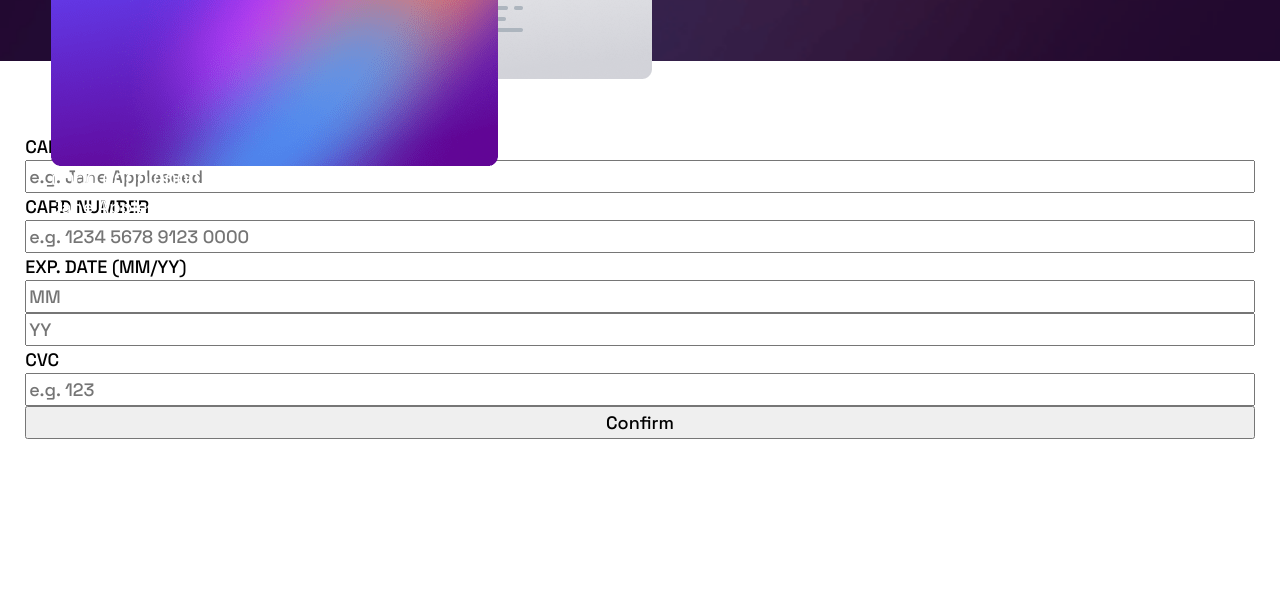
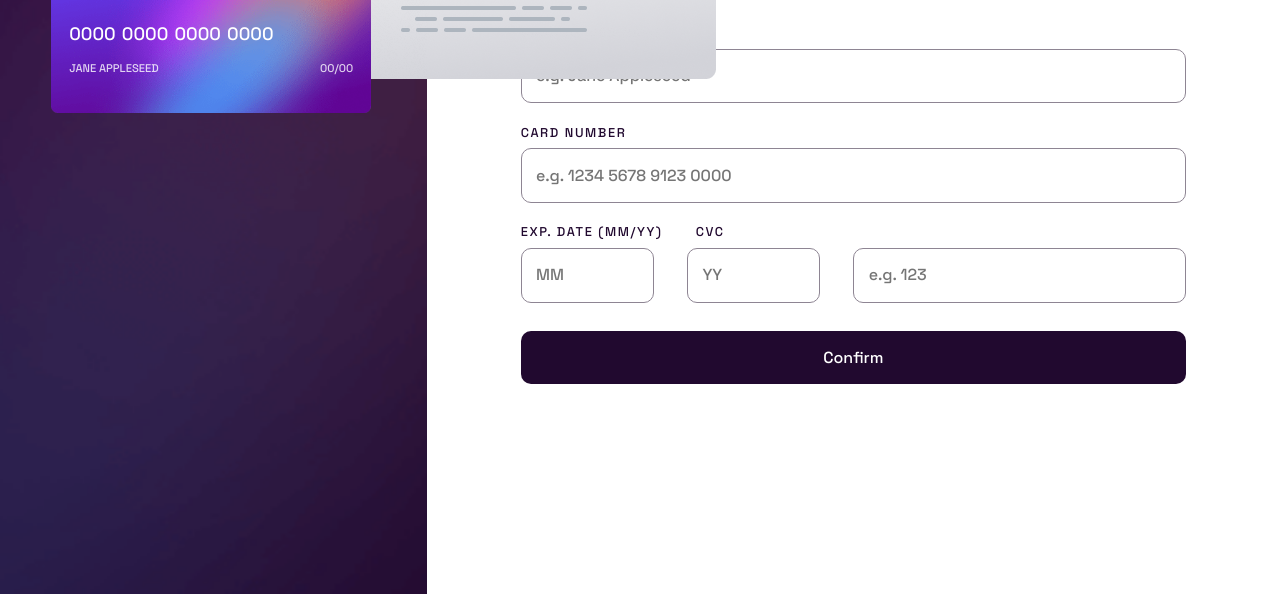
Before and after one commit to lost50U1/interactive-card-details-form-main, a plain HTML site: page index.html in a window 1280 px wide. Shown: the part 206-800 px from the top of the page. Drawn offline with Linux system fonts and the light colour scheme.

Commit message:
card and forms layout

```diff
--- a/index.html
+++ b/index.html
@@ -20,21 +20,19 @@
     <main>
       <div class="left">
         <div class="card">
-          <img src="/images/card-logo.svg" class="logo" alt="logo" />
           <img
             class="card-bg"
-            src="/images/bg-card-front.png"
+            src="images/bg-card-front.png"
             alt="background"
           />
+          <div class="card-content">
+            <img src="images/card-logo.svg" class="logo" alt="logo" />
             <p class="credit-numbers">0000 0000 0000 0000</p>
             <p class="text-flex">Jane Appleseed <span>00/00</span></p>
           </div>
+        </div>
         <div class="card2">
-          <img
-            class="card-bg"
-            src="/images/bg-card-back.png"
-            alt="background"
-          />
+          <img class="card-bg" src="images/bg-card-back.png" alt="background" />
           <p class="card-text">000</p>
         </div>
       </div>
@@ -49,10 +47,15 @@
             placeholder="e.g. 1234 5678 9123 0000"
             maxlength="16"
           />
-          <label for="exp">Exp. Date (MM/YY)</label>
+          <div class="flex">
+            <label for="exp">Exp. Date (MM/YY)</label
+            ><label for="cvc">CVC</label>
+          </div>
+
+          <div class="flex">
             <input id="exp" type="text" placeholder="MM" maxlength="2" />
             <input id="year" type="text" placeholder="YY" maxlength="2" />
-          <label for="cvc">CVC</label>
+
             <input
               id="cvc"
               type="text"
@@ -60,6 +63,8 @@
               maxlength="3"
               placeholder="e.g. 123"
             />
+          </div>
+
           <button type="submit">Confirm</button>
         </form>
       </div>
--- a/style.css
+++ b/style.css
@@ -109,26 +109,62 @@ main {
 
 .left {
   flex: 1;
-  background-image: url("/images/bg-main-mobile.png");
+  background-image: url("images/bg-main-mobile.png");
   background-size: cover;
   background-position: center;
   color: var(--White);
 }
-
+/* card 1  */
 .card {
-  width: 80%;
-  position: absolute;
-  top: 10vh;
+  width: 75%;
+  position: relative;
+  top: 18vh;
   left: 4vw;
   z-index: 2;
 }
 
+.card-content {
+  position: absolute;
+  top: 0;
+  left: 0;
+  padding: 1em;
+  width: 100%;
+}
+
+.logo {
+  width: 50px;
+  height: auto;
+}
+
+.credit-numbers {
+  margin-top: 2em;
+  word-spacing: 0.1rem;
+  margin-bottom: 0.7em;
+}
+
+.text-flex {
+  display: flex;
+  justify-content: space-between;
+  font-size: 0.7rem;
+  text-transform: uppercase;
+  opacity: 0.8;
+}
+
+/* card 2  */
+
 .card2 {
-  width: 80%;
+  width: 75%;
   position: absolute;
   top: 5vh;
   right: 4vw;
   z-index: 1;
+}
+
+.card-text {
+  position: absolute;
+  top: 9.6vh;
+  right: 9vw;
+  font-size: 0.6rem;
 }
 
 /* right column */
@@ -140,11 +176,67 @@ main {
 .form {
   display: flex;
   flex-direction: column;
-  margin: 4em 1.4em;
+  margin: 12em 1.4em;
   text-transform: uppercase;
+  font-size: 0.8rem;
+}
+
+label {
+  letter-spacing: 0.1rem;
+  color: var(--Very-dark-violet);
+  margin-bottom: 0.5em;
+  margin-top: 1.5em;
+}
+
+input,
+button {
+  border-radius: 10px;
+  padding: 0.9em;
+}
+
+input {
+  border: 1px solid var(--Dark-grayish-violet);
+  font-size: 1rem;
+}
+
+button {
+  background-color: var(--Very-dark-violet);
+  color: var(--White);
+  font-size: 1rem;
+  border: none;
+  margin-top: 1.8em;
+  width: 100%;
+}
+
+.flex {
+  display: flex;
+  width: 100%;
+  gap: 5%;
+}
+
+#exp,
+#year {
+  width: 20%;
+}
+
+#cvc {
+  width: 50%;
 }
 
 /* hidden style for js  */
 .hidden {
   display: none;
 }
+
+/* todo css positon needs to be review again  */
+
+@media screen and (min-width: 600px) {
+  main {
+    flex-direction: row;
+  }
+  .right {
+    display: flex;
+    align-items: center;
+    justify-content: center;
+  }
+}
```
Lines whose indentation alone changed are shown as unchanged.
